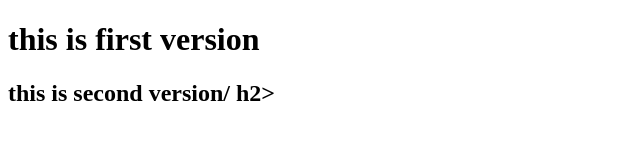
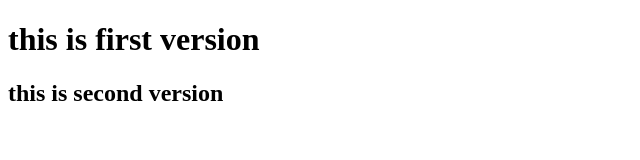
Before and after one commit to Gulshan439/githubsubject, a plain HTML site: page index.html in a window 1280 px wide. Shown: the full height of the page, 0-640 px from the left. Drawn offline with Linux system fonts and the light colour scheme.

Commit message:
Fix closing tag for second version header

```diff
--- a/index.html
+++ b/index.html
@@ -6,8 +6,7 @@
     <title>Document</title>
 </head>
 <h1>this is first version</h1>
-<h2>this is second version/
-    h2>
+<h2>this is second version<h2>
 
 
 
```
